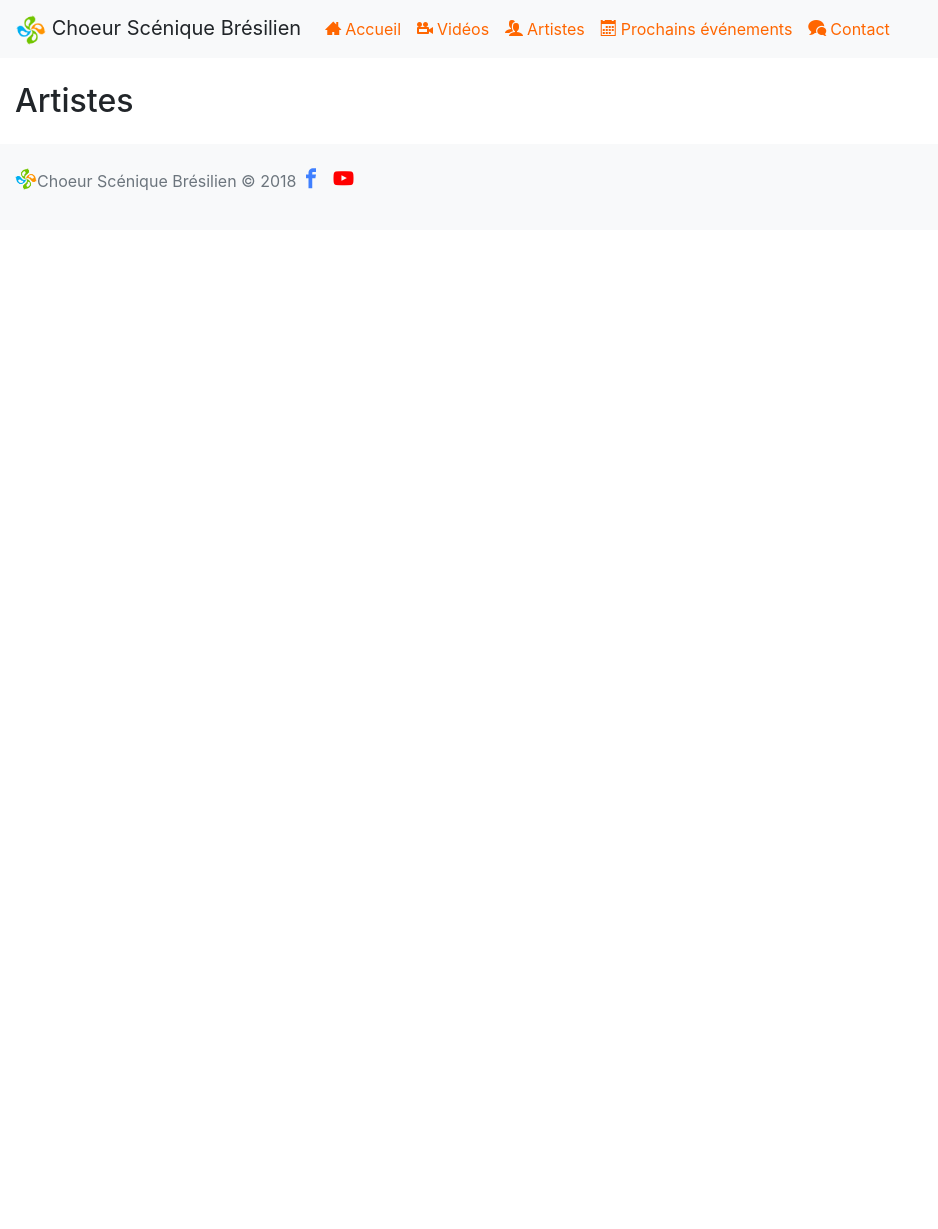
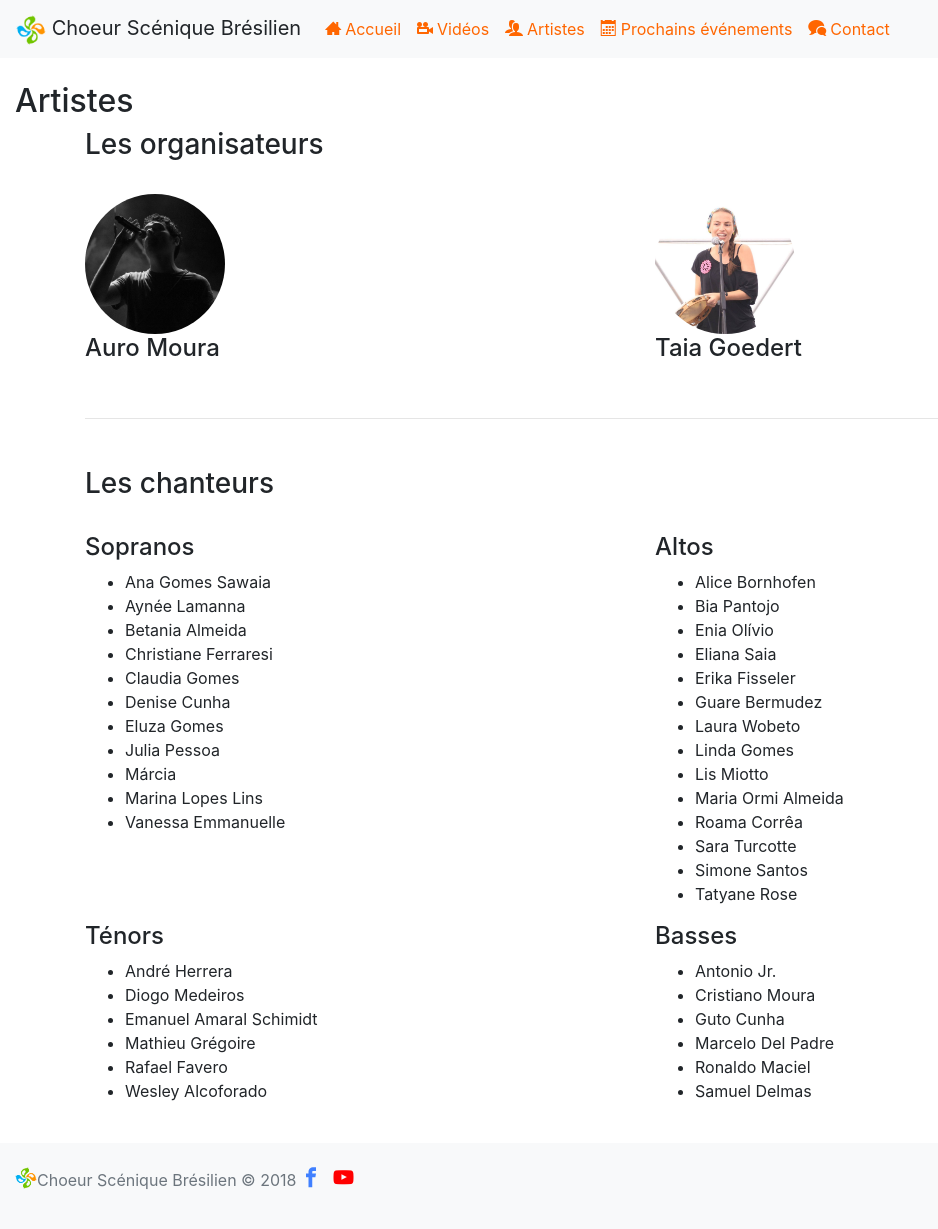
Before and after one commit to corocenicobrasileiro/corocenicobrasileiro.github.io, a Jekyll site: the page built from artistes.html, in a window 1280 px wide. Shown: the whole page, without its empty margins (0-938 px from the left). Built offline with Jekyll 4.4.1, drawn with Linux system fonts in a browser that asks for light colours; nearby versions of some CDN libraries; some web fonts are replaced; before the commit the page ends 900 px from its top, so only the background shows below that.

Commit message:
artistas

```diff
--- a/artistes.html
+++ b/artistes.html
@@ -3,3 +3,82 @@ layout: default
 ---
 
 <h2>Artistes</h2>
+
+<div class="container">
+    <h3 class="pb-4">Les organisateurs</h3>
+    <div class="row">
+        <div class="col-lg">
+            <img src="/img/fotos/auro.jpg" class="rounded-circle" width="140" height="140">
+            <h4>Auro Moura</h4>
+        </div>
+        <div class="col-lg">
+            <img src="/img/fotos/taia.jpg" class="rounded-circle" width="140" height="140">
+            <h4>Taia Goedert</h4>
+        </div>
+    </div>
+    <hr class="my-5" />
+    <h3 class="pb-4">Les chanteurs</h3>
+    <div class="row">
+        <div class="col-lg">
+            <h4>Sopranos</h4>
+            <ul>
+                <li>Ana Gomes Sawaia</li>
+                <li>Aynée Lamanna</li>
+                <li>Betania Almeida</li>
+                <li>Christiane Ferraresi</li>
+                <li>Claudia Gomes</li>
+                <li>Denise Cunha</li>
+                <li>Eluza Gomes</li>
+                <li>Julia Pessoa</li>
+                <li>Márcia</li>
+                <li>Marina Lopes Lins</li>
+                <li>Vanessa Emmanuelle</li>
+            </ul>
+        </div>
+        <div class="col-lg">
+            <h4>Altos</h4>
+            <ul>
+                <li>Alice Bornhofen</li>
+                <li>Bia Pantojo</li>
+                <li>Enia Olívio</li>
+                <li>Eliana Saia</li>
+                <li>Erika Fisseler</li>
+                <li>Guare Bermudez</li>
+                <li>Laura Wobeto</li>
+                <li>Linda Gomes</li>
+                <li>Lis Miotto</li>
+                <li>Maria Ormi Almeida</li>
+                <li>Roama Corrêa</li>
+                <li>Sara Turcotte</li>
+                <li>Simone Santos</li>
+                <li>Tatyane Rose</li>
+            </ul>
+        </div>
+    </div>
+    <div class="row">
+        <div class="col-lg">
+            <h4>Ténors</h4>
+            <ul>
+                <li>André Herrera</li>
+                <li>Diogo Medeiros</li>
+                <li>Emanuel Amaral Schimidt</li>
+                <li>Mathieu Grégoire</li>
+                <li>Rafael Favero</li>
+                <li>Wesley Alcoforado</li>
+            </ul>
+        </div>
+        <div class="col-lg">
+            <h4>Basses</h4>
+            <ul>
+                <li>Antonio Jr.</li>
+                <li>Cristiano Moura</li>
+                <li>Guto Cunha</li>
+                <li>Marcelo Del Padre</li>
+                <li>Ronaldo Maciel</li>
+                <li>Samuel Delmas</li>
+            </ul>
+        </div>
+    </div>
+
+
+</div>
```
Also changed, not shown: img/fotos/auro.jpg (added), img/fotos/taia.jpg (added).
